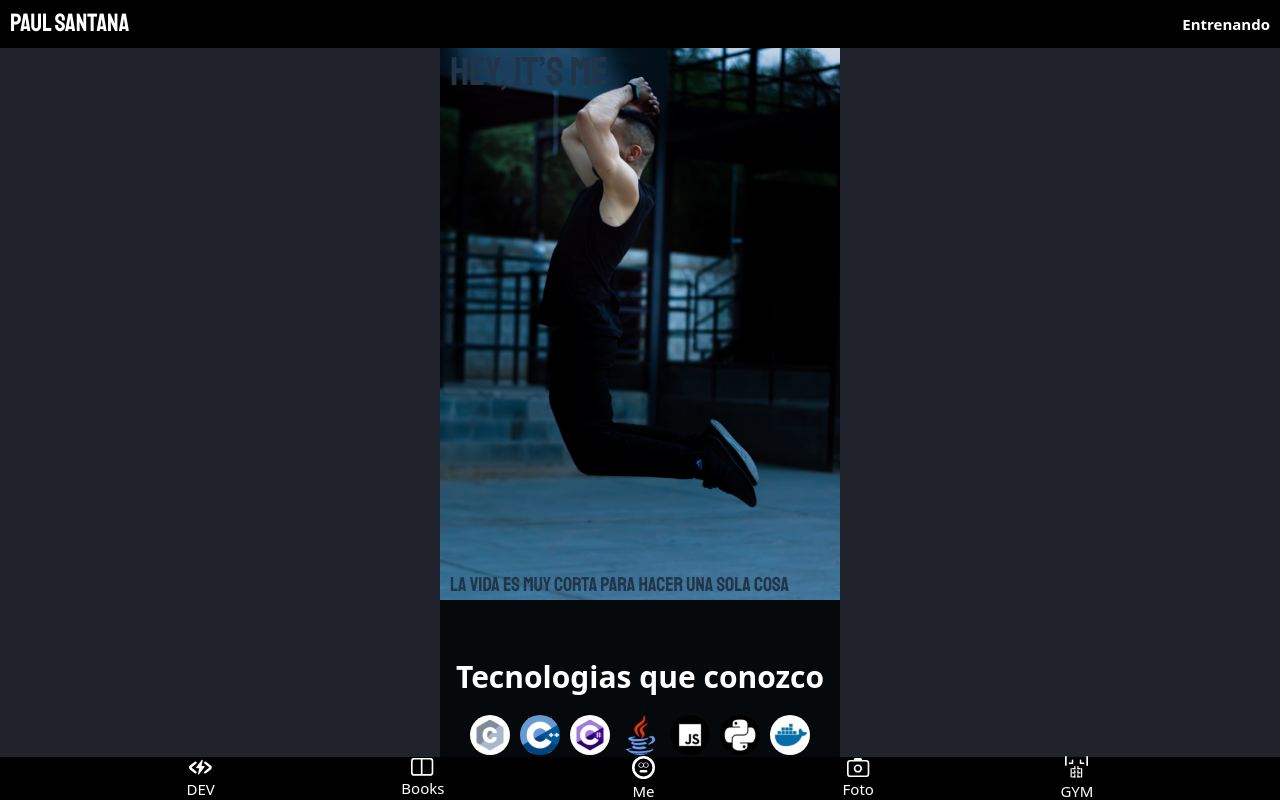
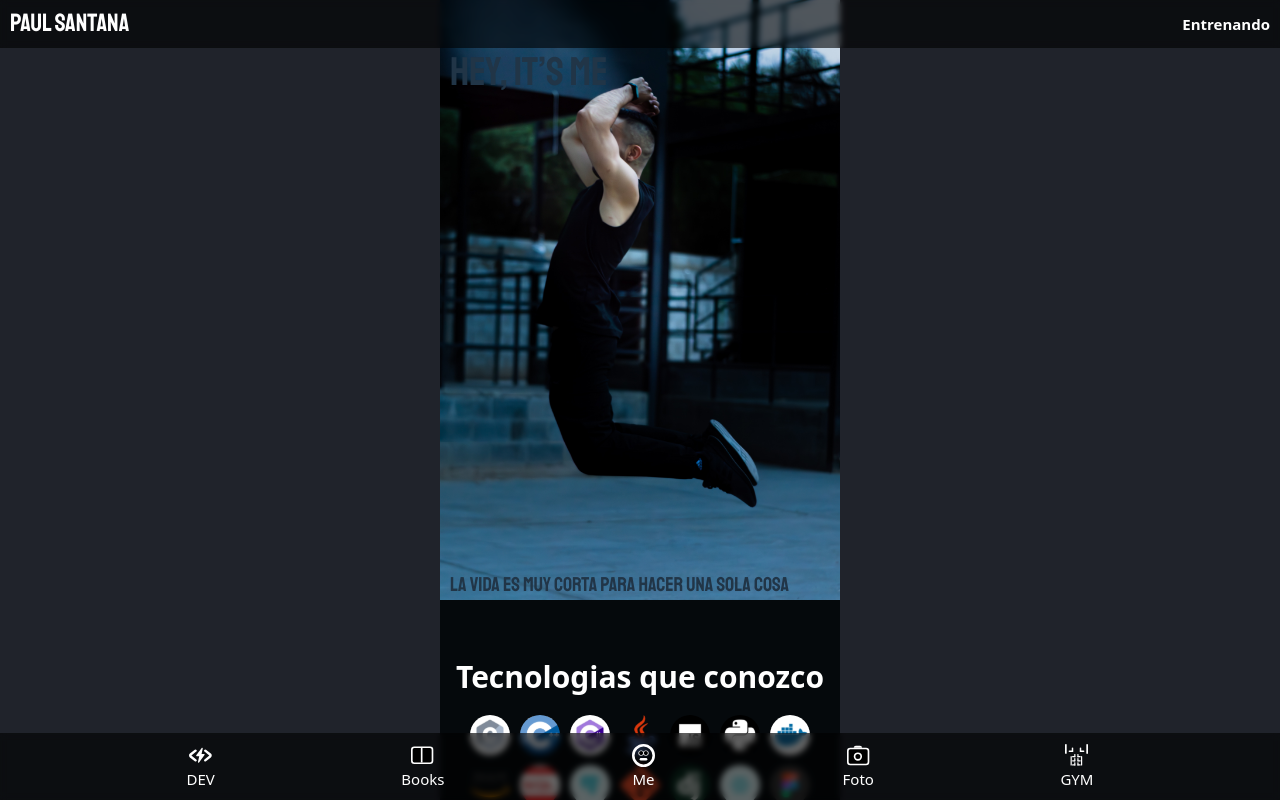
Before and after one commit to pauguz1/Paul_Santana, a React (Vite) app: page / in a window 1280 px wide. Built offline with nearby package versions, Linux system fonts and the light colour scheme.

Commit message:
se agrego un estilo con transparencia en el navbar top y bottom para que se vea perron

```diff
--- a/src/pages/LandingPage/LandingPage.css
+++ b/src/pages/LandingPage/LandingPage.css
@@ -26,7 +26,8 @@
   right: 0;
   margin: auto;
   z-index: 1;
-  background: var(--fondo2);
+  backdrop-filter: blur(3px);
+  background: rgba(0, 0, 0, 0.6);
   box-sizing: border-box;
   /* animation: simple-shadow-LandingPage 7s infinite alternate; */
 }
@@ -101,10 +102,9 @@
   left: 0;
   right: 0;
   margin: auto;
-  height: 43px;
   width: 100%;
-  backdrop-filter: blur(1px);
-  background: var(--fondo2);
+  backdrop-filter: blur(3px);
+  background: rgba(0, 0, 0, 0.6);
   padding: var(--relleno3);
   box-sizing: border-box;
 }
@@ -751,7 +751,7 @@
   backdrop-filter: blur(5px);
   left: 0;
   right: 0;
-  bottom: 50px;
+  bottom: 70px;
   border-radius: var(--redondo2-5);
   padding: var(--relleno1);
   margin: auto;
```
